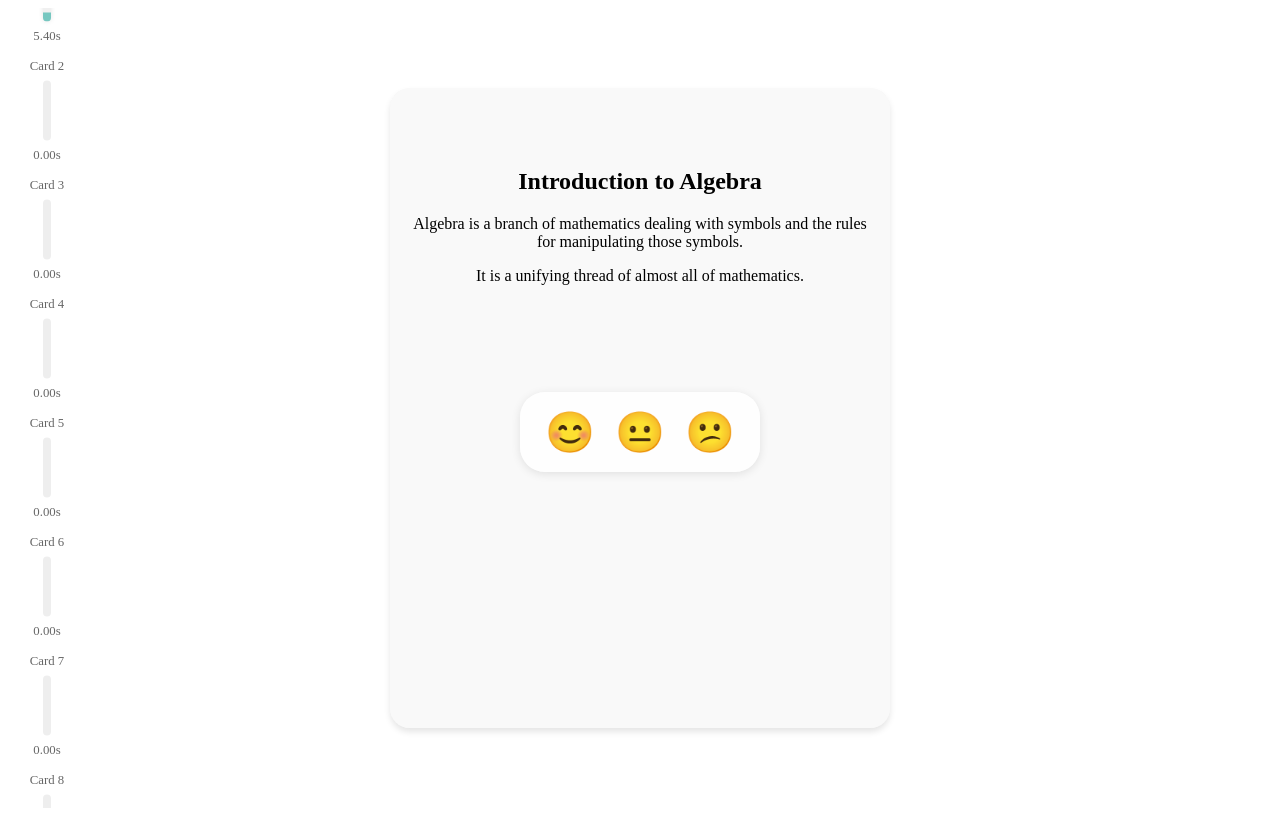
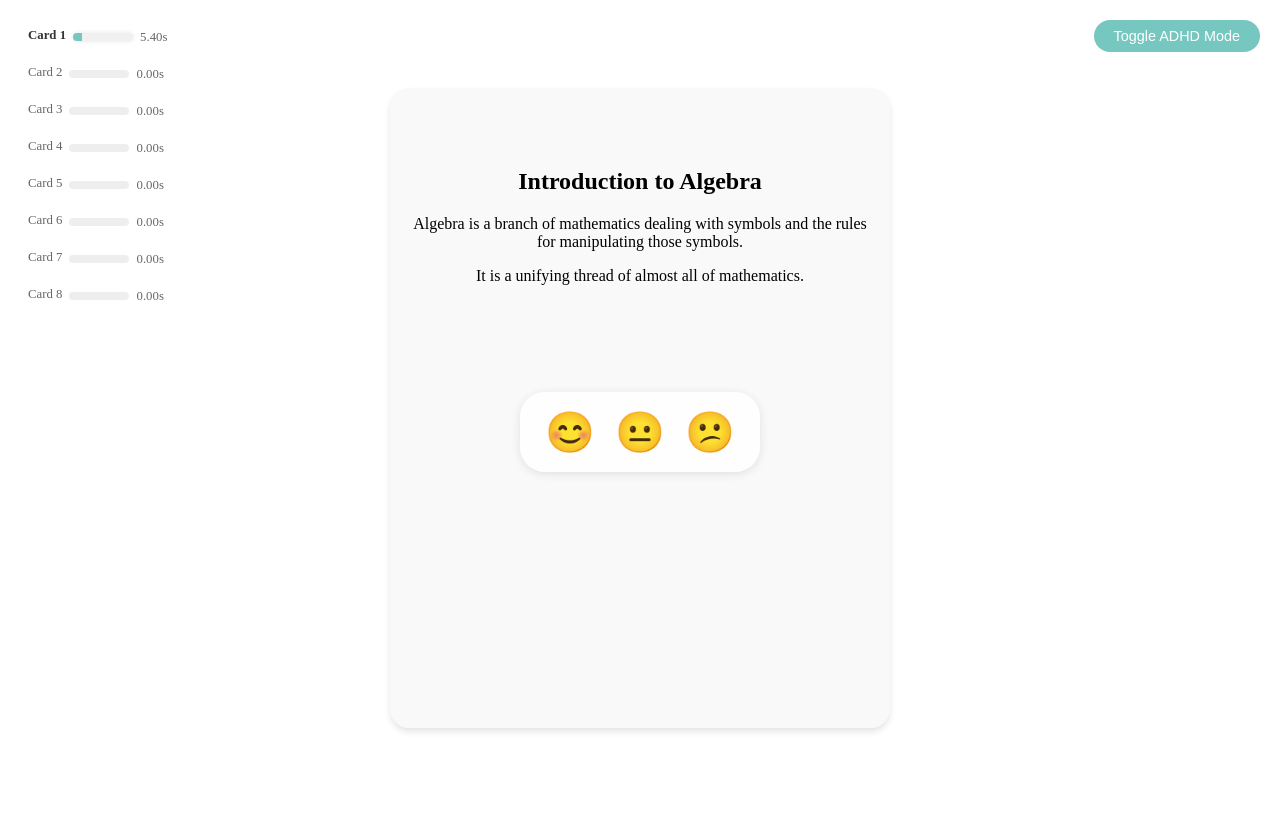
Before and after one commit to BaptisteLoquette/Local_ML_powered_Adaptive_Learning, a Next.js app in the folder adaptive-courses-front/: page / in a window 1280 px wide. Built offline with nearby package versions, Linux system fonts and the light colour scheme.

Commit message:
ADHD toggle button + now  time progress bars are in row positions

```diff
--- a/adaptive-courses-front/pages/index.js
+++ b/adaptive-courses-front/pages/index.js
@@ -71,6 +71,7 @@ const cardsData = [
 export default function Home() {
   const [currentCardIndex, setCurrentCardIndex] = useState(0);
   const [timing, setTiming] = useState(Array(cardsData.length).fill(0));
+  const [adhdMode, setAdhdMode] = useState(false);
 
   useEffect(() => {
     const startTime = Date.now();
@@ -93,14 +94,30 @@ export default function Home() {
     }
   };
 
+  const toggleAdhdMode = () => {
+    setAdhdMode(!adhdMode);
+  };
+
+  const applyBionicText = (text) => {
+    return text.split(' ').map(word => {
+      if (word.length > 2) {
+        return `<span>${word.slice(0, 2)}</span>${word.slice(2)}`;
+      }
+      return word;
+    }).join(' ');
+  };
+
   return (
     <div className={styles.app}>
+      <button className={styles.pillButton} onClick={toggleAdhdMode}>
+        Toggle ADHD Mode
+      </button>
       <div className={styles.timeProgressBars}>
         {cardsData.map((_, index) => (
           <div key={index} className={`${styles.timeBar} ${index === currentCardIndex ? styles.active : ''}`}>
             <span className={styles.timeLabel}>Card {index + 1}</span>
             <div className={styles.timeProgressBar}>
-              <div className={styles.timeProgress} style={{ height: `${(timing[index] / 30) * 100}%` }}></div>
+              <div className={styles.timeProgress} style={{ width: `${(timing[index] / 30) * 100}%` }}></div>
             </div>
             <span className={styles.timeSpent}>{timing[index].toFixed(2)}s</span>
           </div>
@@ -110,9 +127,11 @@ export default function Home() {
       <div className={styles.cardContainer}>
         {cardsData.map((card, index) => (
           <div key={index} className={styles.card} style={{ transform: `translateX(${(index - currentCardIndex) * 100}%)` }}>
-            <div className={styles.content}>
+            <div className={`${styles.content} ${adhdMode ? styles.adhdBionicText : ''}`}>
               <h2>{card.title}</h2>
-              {card.content.map((text, i) => <p key={i}>{text}</p>)}
+              {card.content.map((text, i) => (
+                <p key={i} dangerouslySetInnerHTML={{ __html: adhdMode ? applyBionicText(text) : text }}></p>
+              ))}
             </div>
             <div className={styles.buttons}>
               <button className={styles.emojiButton} onClick={handleEmojiClick}>😊</button>
--- a/adaptive-courses-front/styles/Home.module.css
+++ b/adaptive-courses-front/styles/Home.module.css
@@ -9,20 +9,19 @@
 
 .timeProgressBars {
   position: absolute;
+  top: 20px;
   left: 20px;
-    top: 50%;
-    transform: translateY(-50%);
   display: flex;
   flex-direction: column;
-    gap: 15px;
+  gap: 20px;
   z-index: 3;
 }
 
 .timeBar {
   display: flex;
-    flex-direction: column;
+  flex-direction: row;
   align-items: center;
-    gap: 5px;
+  gap: 7px;
 }
 
 .timeLabel {
@@ -32,8 +31,8 @@
 }
 
 .timeProgressBar {
-    width: 8px;
-    height: 60px;
+  width: 60px;
+  height: 8px;
   background-color: #eee;
   border-radius: 4px;
   overflow: hidden;
@@ -42,11 +41,11 @@
 
 .timeProgress {
   position: absolute;
-    bottom: 0;
-    width: 100%;
-    height: 0%;
+  left: 0;
+  width: 0%;
+  height: 100%;
   background-color: #76c7c0;
-    transition: height 1s linear;
+  transition: width 1s linear;
 }
 
 .timeSpent {
@@ -136,3 +135,35 @@
   transform: scale(1.2);
   opacity: 0.8;
 }
+
+.pillButton {
+  position: fixed;
+  /* Change to fixed to position it relative to the window */
+  top: 20px;
+  right: 20px;
+  padding: 8px 20px;
+  background-color: #76c7c0;
+  color: white;
+  border: none;
+  border-radius: 25px;
+  font-size: 0.9rem;
+  cursor: pointer;
+  transition: background-color 0.2s ease;
+  z-index: 10;
+}
+
+.pillButton:hover {
+  background-color: #5fb3ac;
+}
+
+.adhdBionicText p {
+  font-family: 'Times New Roman', Times, serif;
+  font-size: 1rem;
+  color: #000000;
+  line-height: 1.2;
+  letter-spacing: 0.05em;
+}
+
+.adhdBionicText p span {
+  font-weight: bold;
+}
```
Also changed, not shown: adaptive-courses-front/package.json (+5 -5 lines), adaptive-courses-front/tailwind.config.ts (+7 -0 lines), 1 other file (tests, documents, lock files or other folders). Lines whose indentation alone changed are shown as unchanged.
